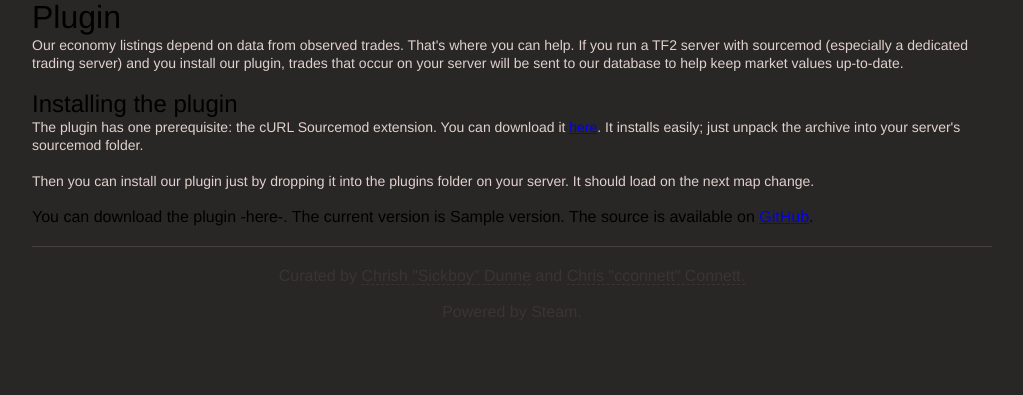
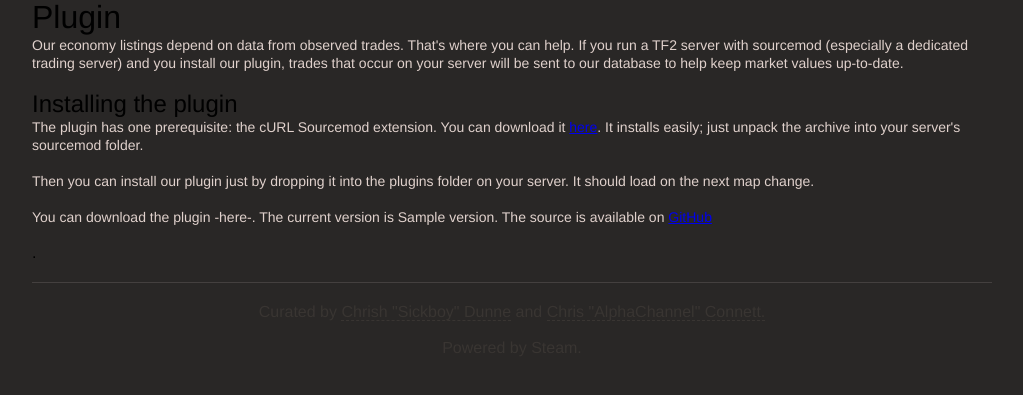
Before and after one commit to cconnett/tf2mv, a Flask app: template website/templates/plugin.html in a window 1280 px wide. Shown: the part 146-541 px from the top of the page, without its empty margins (128-1151 px from the left). Run offline with Flask 2, Linux system fonts and the light colour scheme; the template is opened without the code that fills it: most values are stand-ins (such as "Sample title", 1, 10 or a date in 2020); parts of the project's set-up code (start-up, migrations or seed data) failed here and were passed over.

Commit message:
Fix content errors.

```diff
--- a/website/templates/index.html
+++ b/website/templates/index.html
@@ -49,7 +49,7 @@
 		</div>
 {% block content_fooder %}
 <div id="footer">
-	<p>Curated by <a href="http://www.steamcommunity.com/id/chrish">Chrish "Sickboy" Dunne</a> and <a href="http://steamcommunity.com/id/AlphaChannel">Chris "cconnett" Connett.</a></p>
+	<p>Curated by <a href="http://www.steamcommunity.com/id/chrish">Chrish "Sickboy" Dunne</a> and <a href="http://steamcommunity.com/id/AlphaChannel">Chris "AlphaChannel" Connett.</a></p>
 	<p>Powered by Steam.</p>
 </div>
 {% endblock %}
--- a/website/templates/plugin.html
+++ b/website/templates/plugin.html
@@ -10,5 +10,5 @@
 
 <p>Then you can install our plugin just by dropping it into the plugins folder on your server.  It should load on the next map change.</p>
 
-You can download the plugin -here-.  The current version is {{ version }}.  The source is available on <a href="https://github.com/cconnett/tf2mv">GitHub</a>.
+<p>You can download the plugin -here-.  The current version is {{ version }}.  The source is available on <a href="https://github.com/cconnett/tf2mv">GitHub</a></p>.
 {% endblock %}
```
